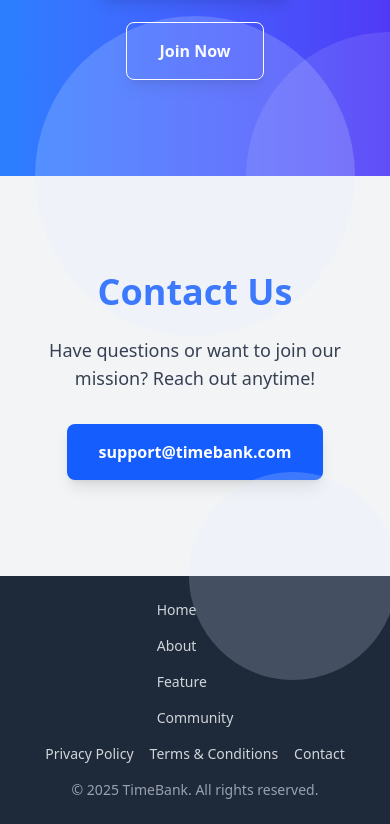
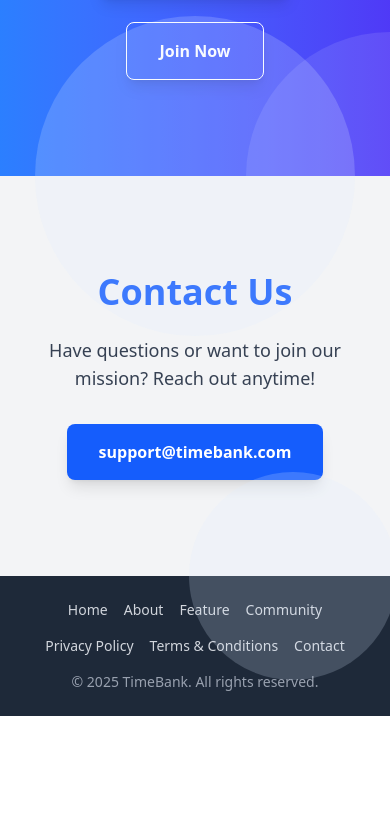
Before and after one commit to Rakesh250305/TimeBank-Frontend, a React app: page / in a window 390 px wide. Shown: the part 2210-3034 px from the top of the page. After the commit the page ends 2926 px from the top, so only its background shows below. Built offline with nearby package versions, Linux system fonts and the light colour scheme; no server answers; the HTML template or start-up script is replaced by a standard one.

Commit message:
Update Footer.jsx

```diff
--- a/src/components/Footer.jsx
+++ b/src/components/Footer.jsx
@@ -5,7 +5,7 @@ const Footer = () => {
     <footer className="bg-gray-800 text-gray-300 mt-auto py-6">
       <div className="container mx-auto px-4 flex flex-col md:flex-row justify-between items-center gap-4">
         {/* Navigation Links */}
-        <div className="flex flex-col md:flex-row gap-4 text-sm md:text-base">
+        <div className="flex flex-row gap-4 text-sm md:text-base">
           <Link to="/" className="hover:text-white transition">Home</Link>
           <Link to="/about" className="hover:text-white transition">About</Link>
           <Link to="/" className="hover:text-white transition">Feature</Link>
```
